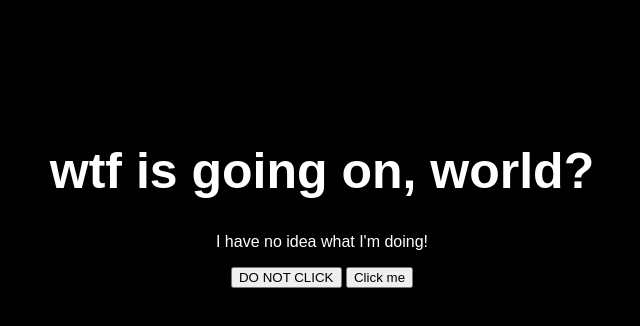
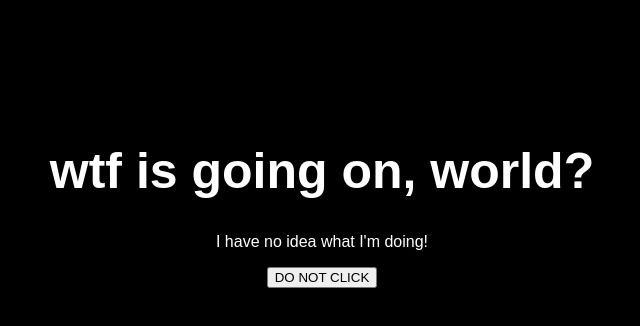
Before and after one commit to corvidiot-exe/bug-free-octo-engine, a plain HTML site: page index.html in a window 1280 px wide. Shown: the whole page, without its empty margins (318-958 px from the left). Drawn offline with Linux system fonts and the light colour scheme.

Commit message:
Remove 'Click me' button from index.html

```diff
--- a/index.html
+++ b/index.html
@@ -12,6 +12,5 @@
     <button onclick="sayHello()">DO NOT CLICK</button>
 
     <script src="script.js"></script>
-    <button onclick="sayHello()">Click me</button>
 </body>
 </html>
```
